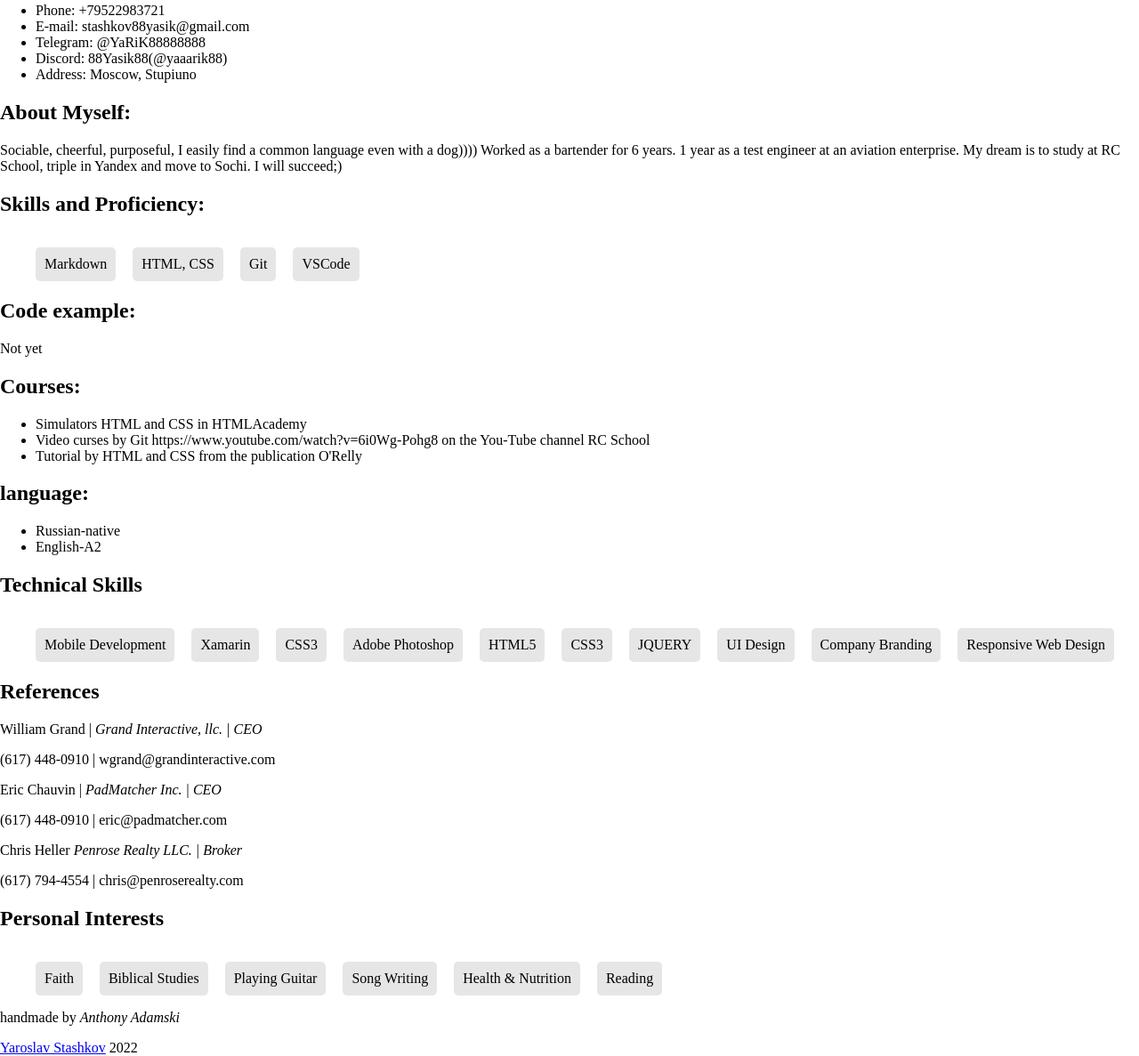
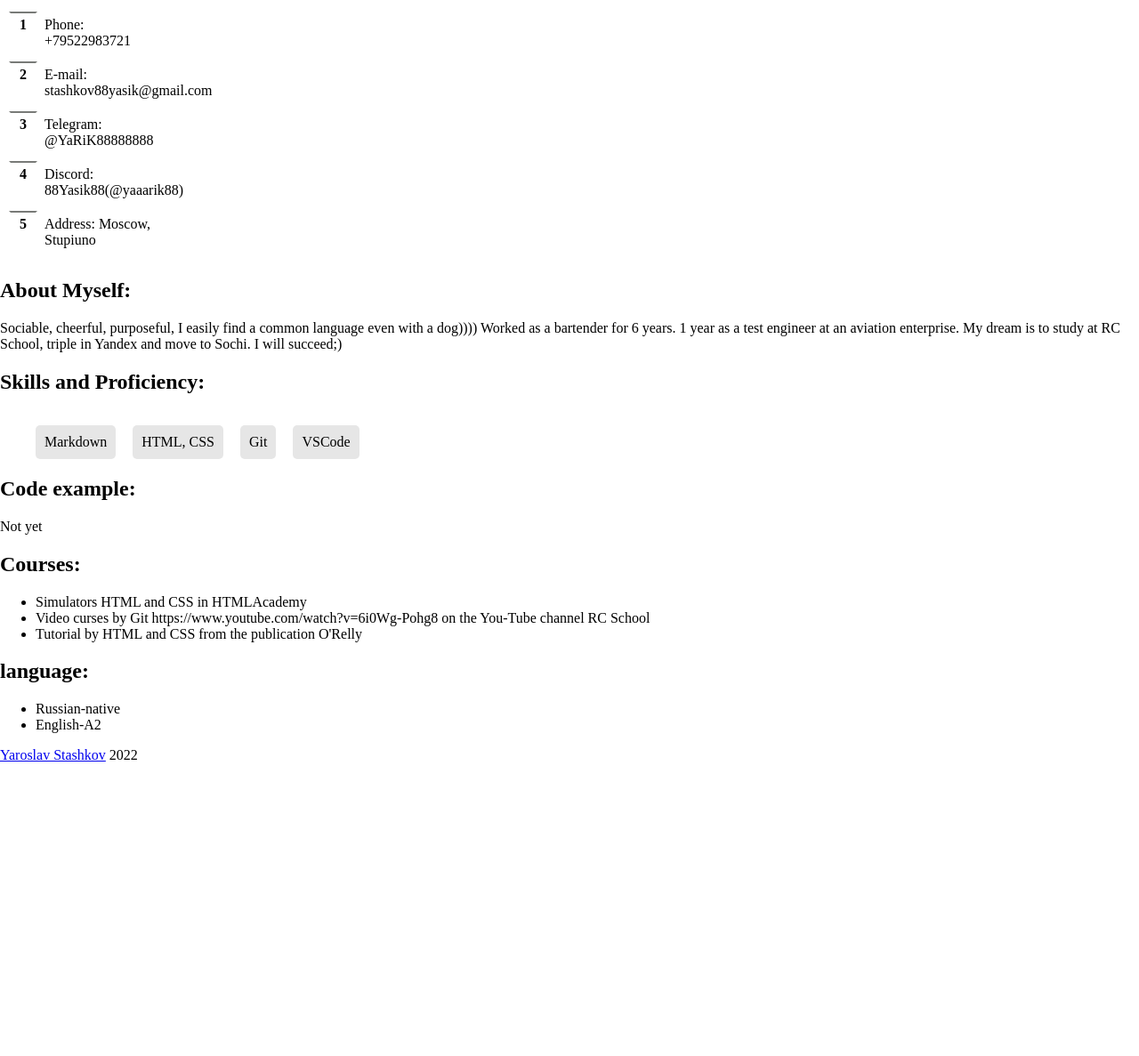
Before and after one commit to Yaaarik88/rsschool-cv, a plain HTML site: page index.html in a window 1280 px wide. Shown: the part 411-1598 px from the top of the page at 89% size. After the commit the page ends 1269 px from the top, so only its background shows below. Drawn offline with Linux system fonts and the light colour scheme; files whose address does not match are found by name.

Commit message:
add: style conact list

```diff
--- a/index.html
+++ b/index.html
@@ -30,7 +30,7 @@
             </div>
                 <section>
                     <h1 id="Contacts">Contacts:</h2>
-                                    <ul>
+                        <ul class="Contacts-list">
                             <li>Phone: +79522983721 </li>
                             <li>E-mail: stashkov88yasik@gmail.com </li>
                             <li>Telegram: @YaRiK88888888  </li>
@@ -73,49 +73,6 @@
                              <li>English-A2</li>
                          </ul>
                 </section>
-                            <section>
-                            <h1>Technical Skills</h1>
-                            <ul class="skill-set">
-                              <li>Mobile Development</li>
-                              <li>Xamarin</li>
-                              <li>CSS3</li>
-                              <li>Adobe Photoshop</li>
-                              <li>HTML5</li>
-                              <li>CSS3</li>
-                              <li>JQUERY</li>
-                              <li>UI Design</li>
-                              <li>Company Branding</li>
-                              <li>Responsive Web Design</li>
-                            </ul>
-                          </section>
-                          <section>
-                            <h1>References</h1>
-                            <p>William Grand | <em>Grand Interactive, llc. | CEO</em></p>
-                            <p>(617) 448-0910 | wgrand@grandinteractive.com</p>
-                            <p>Eric Chauvin | <em>PadMatcher Inc. | CEO</em></p>
-                            <p>(617) 448-0910 | eric@padmatcher.com</p>
-                            <p>Chris Heller <em>Penrose Realty LLC. | Broker</em></p>
-                            <p>(617) 794-4554 | chris@penroserealty.com</p>
-                          </section>
-                          <section>
-                            <h1>Personal Interests</h1>
-                            <ul class="skill-set">
-                              <li>Faith</li>
-                              <li>Biblical Studies</li>
-                              <li>Playing Guitar</li>
-                              <li>Song Writing</li>
-                              <li>Health & Nutrition</li>
-                              <li>Reading</li>
-                            </ul>
-                          </section>
-                          <section>
-                            <div class="handmade">
-                              <p>handmade by <em> Anthony Adamski</em></p>
-                            </div>
-                          </section>
-                        </div>
-
-                      </div>
 
             </div>
     </main>
--- a/style.css
+++ b/style.css
@@ -107,3 +107,54 @@ header {
 .skill-set li:hover {
   background:#f2c100;
 }
+
+.Contacts-list {
+  width: 15%;
+  margin: 0;
+  counter-reset: li;
+  list-style: none;
+  background:#ffffff;
+  padding: 10px;
+}
+
+.Contacts-list li {
+  position: relative;
+  margin: 0 0 10px 2em;
+  padding: 4px 8px;
+  border-top: 2px solid #ffffff;
+  transition: .3s linear;
+}
+
+.Contacts-list li:last-child {
+  margin-bottom: 0;
+}
+
+.Contacts-list li:before {
+  content: counter(li);
+  counter-increment: li;
+  position: absolute;
+  top: -2px;
+  left: -2em;
+  width: 2em;
+  box-sizing: border-box;
+  margin-right: 8px;
+  padding: 4px;
+  border-top: 2px solid #787A77;
+  border-left: 2px solid transparent;
+  border-right: 2px solid transparent;
+  border-bottom: 2px solid transparent;
+  background: #ffffff;
+  color: rgb(0, 0, 0);
+  font-weight: bold;
+  text-align: center;
+  transition: .3s linear;
+}
+
+.Contacts-list li:hover {
+  border-top: 2px solid #f2c100;
+}
+
+.Contacts-list li:hover:before {
+  border: 2px solid #f2c100;
+  background:#eecd4bba;
+}
```
Lines whose indentation alone changed are shown as unchanged.
